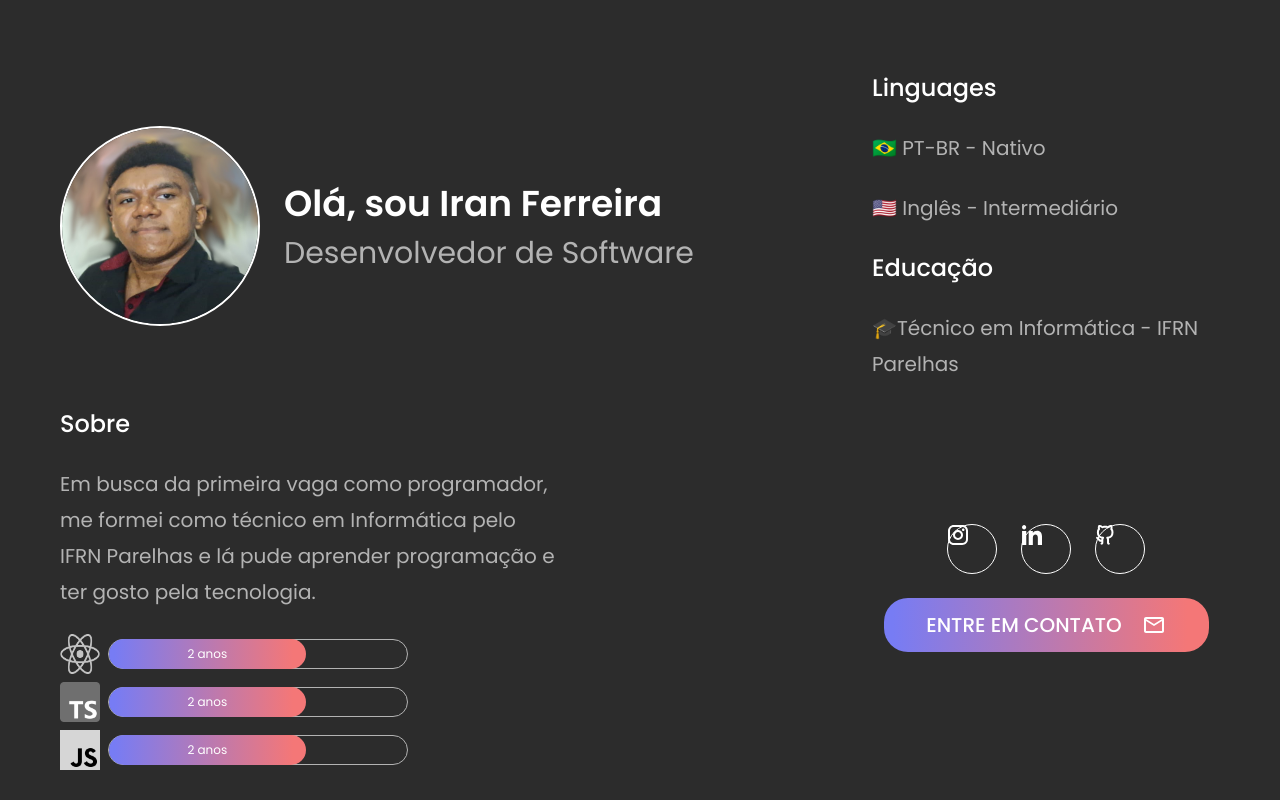
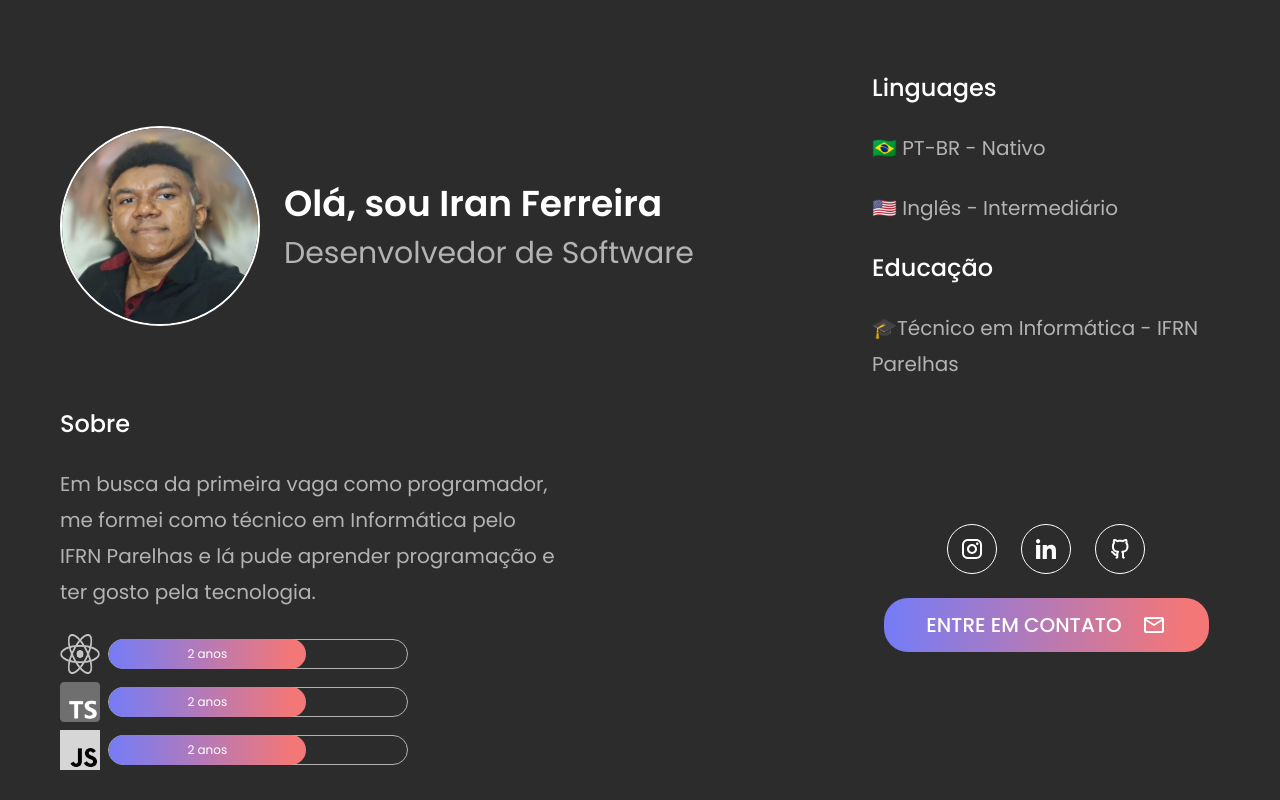
Before and after one commit to Iran-Ferreira/portfolio, a Next.js app: page / in a window 1280 px wide. Built offline with nearby package versions, Linux system fonts and the light colour scheme.

Commit message:
style: fixing css

```diff
--- a/src/app/components/information/information.scss
+++ b/src/app/components/information/information.scss
@@ -13,7 +13,6 @@
         flex-direction: column;
         gap: 24px;
         align-items: flex-start;
-        width: 100%;
     }
 
     span {
--- a/src/app/components/social-btns/social-btns.scss
+++ b/src/app/components/social-btns/social-btns.scss
@@ -1,7 +1,6 @@
 .social {
     display: flex;
     align-items: center;
-    justify-content: space-around;
     gap: 24px;
 
     a {
@@ -11,8 +10,8 @@
         border-radius: 100%;
         cursor: pointer;
 
-        /* display: flex;
+        display: flex;
         align-items: center;
-        justify-content: center; */
+        justify-content: center;
     }
 }
--- a/src/app/styles/home.scss
+++ b/src/app/styles/home.scss
@@ -2,7 +2,7 @@
     padding: 48px 32px;
     display: grid;
     gap: 24px;
-    justify-content: center;
+    justify-items: center;
     grid-template-columns: repeat(4, auto);
     grid-template-areas:
     "header"
```
